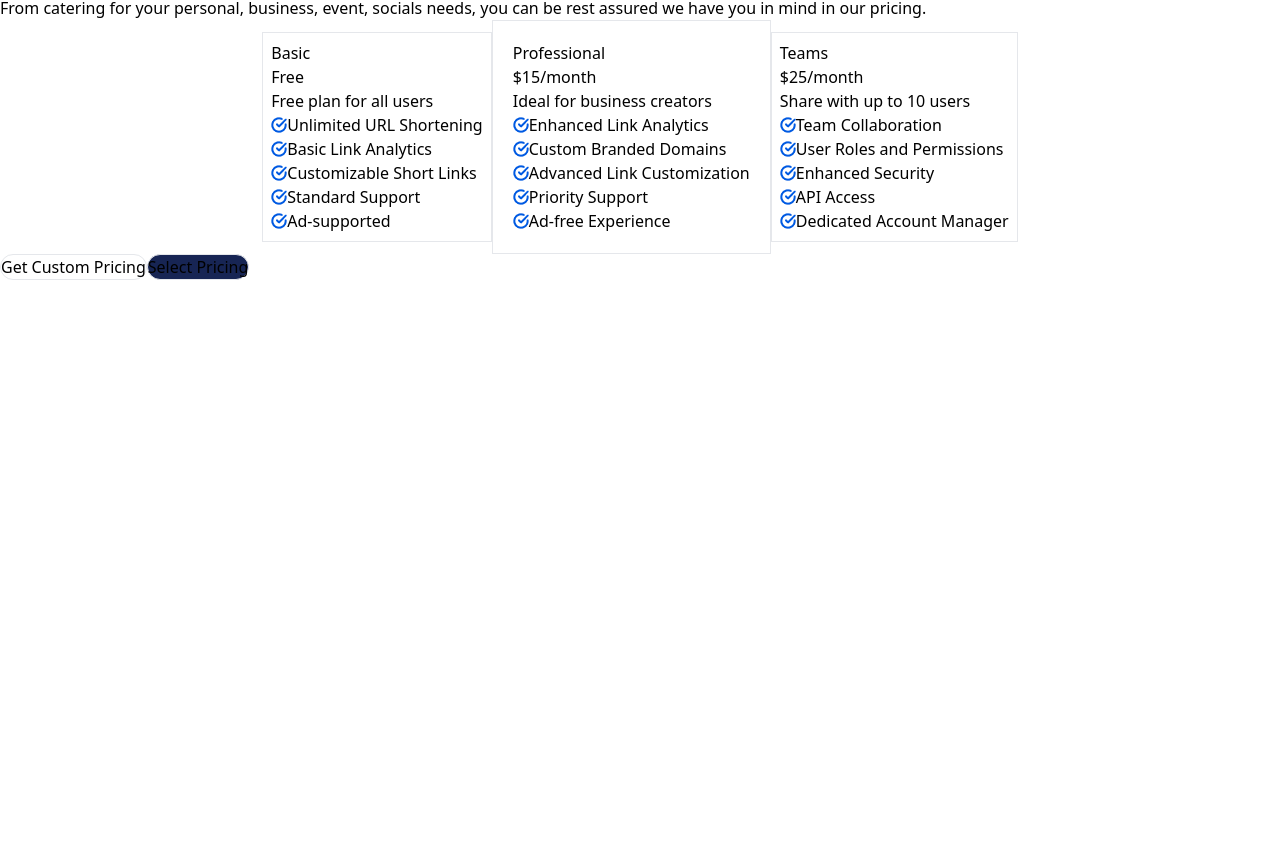
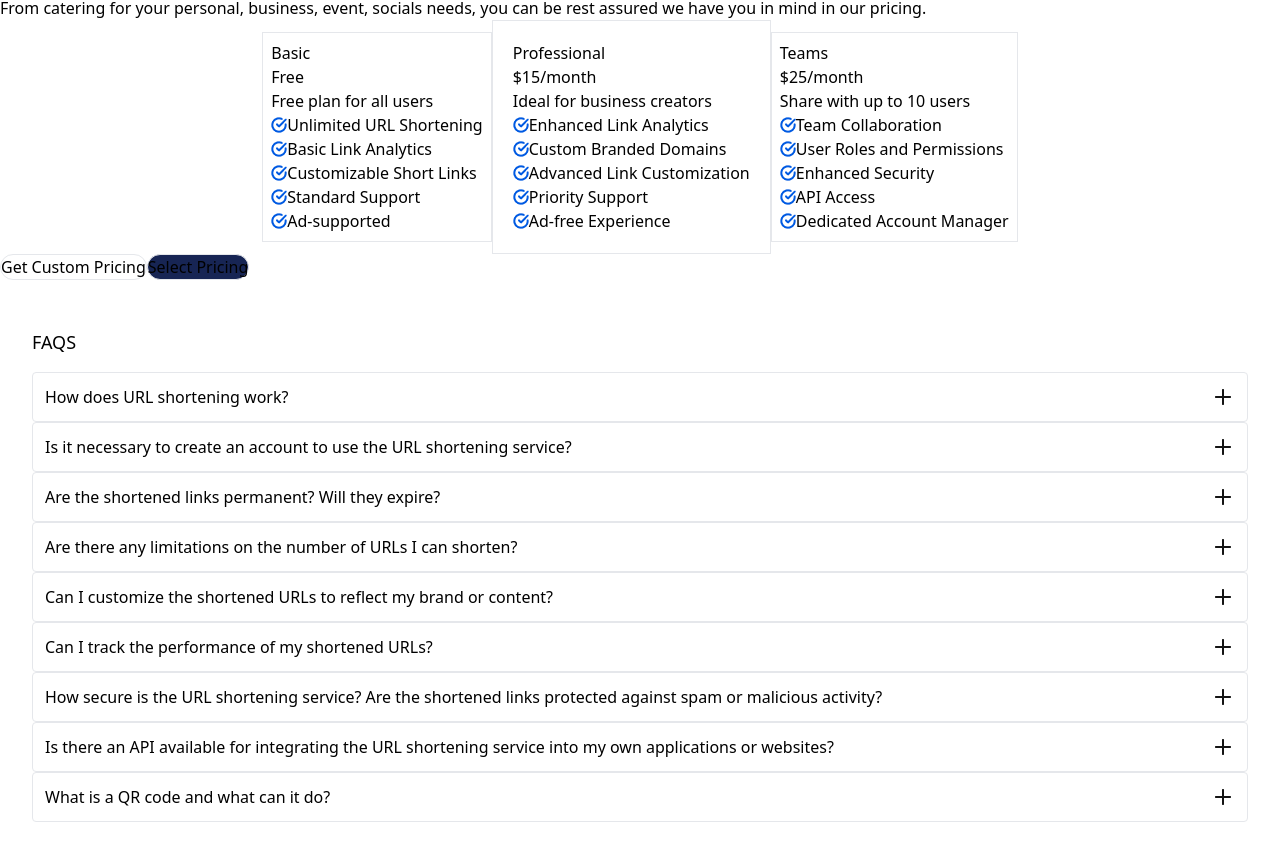
Before and after one commit to Achele/scissors, a React (Vite) app: page / in a window 1280 px wide. Shown: the part 659-1513 px from the top of the page. Before the commit the page ends 939 px from the top, so only its background shows below. Built offline with nearby package versions, Linux system fonts and the light colour scheme.

Commit message:
Added Faq section

```diff
--- a/src/App.jsx
+++ b/src/App.jsx
@@ -1,4 +1,5 @@
 import "./App.css";
+import Faq from "./sections/Faq/Faq";
 import Features from "./sections/Features";
 
 import Hero from "./sections/Hero";
@@ -10,6 +11,7 @@ function App() {
       <Hero />
       <Features />
       <Prices />
+      <Faq />
     </>
   );
 }
--- a/src/components/Icon.jsx
+++ b/src/components/Icon.jsx
@@ -11,6 +11,8 @@ import linkIcon from "../assets/link-2.png";
 import edit from "../assets/edit.png";
 import activity from "../assets/activity.png";
 import checkCircle from "../assets/check-circle.png";
+import plusIcon from "../assets/plus.png";
+import minusIcon from "../assets/minus.png";
 
 const LogoIcon = (props) => <img src={logo} alt=" Scissors logo" {...props} />;
 
@@ -50,6 +52,14 @@ const CheckCircle = (props) => (
   <img src={checkCircle} alt=" Check Circle " {...props} />
 );
 
+const PlusIcon = (props) => (
+  <img src={plusIcon} alt=" Check Circle " {...props} />
+);
+
+const MinusIcon = (props) => (
+  <img src={minusIcon} alt=" Check Circle " {...props} />
+);
+
 export {
   LogoIcon,
   ChainIcon,
@@ -64,4 +74,6 @@ export {
   Edit,
   Activity,
   CheckCircle,
+  PlusIcon,
+  MinusIcon,
 };
```
